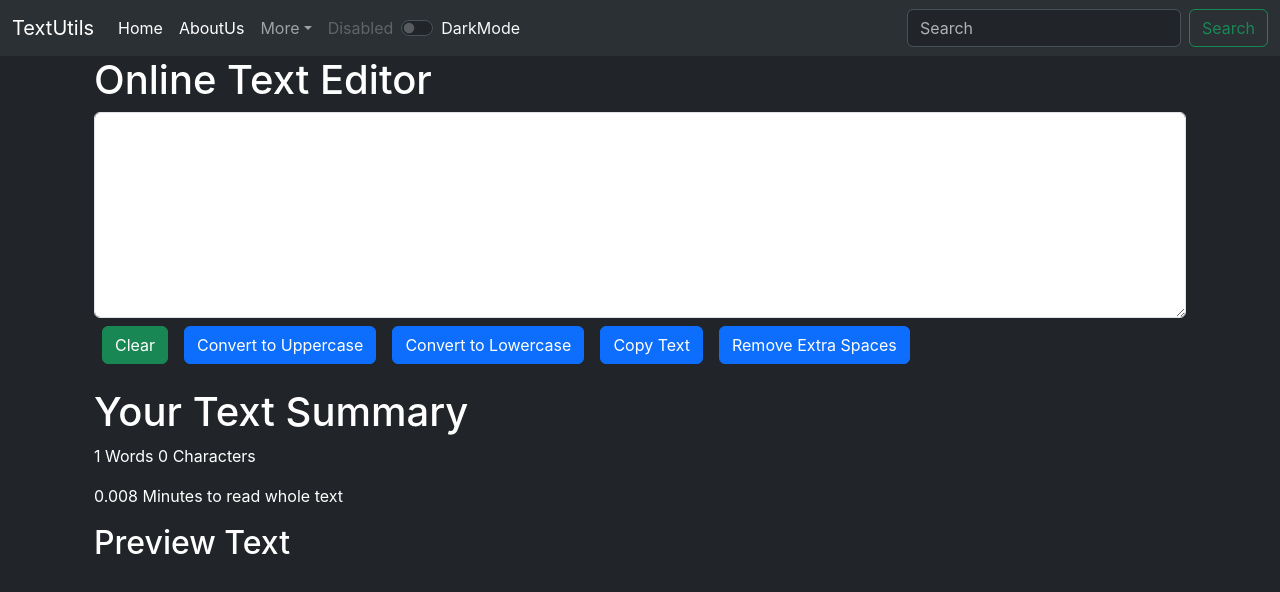
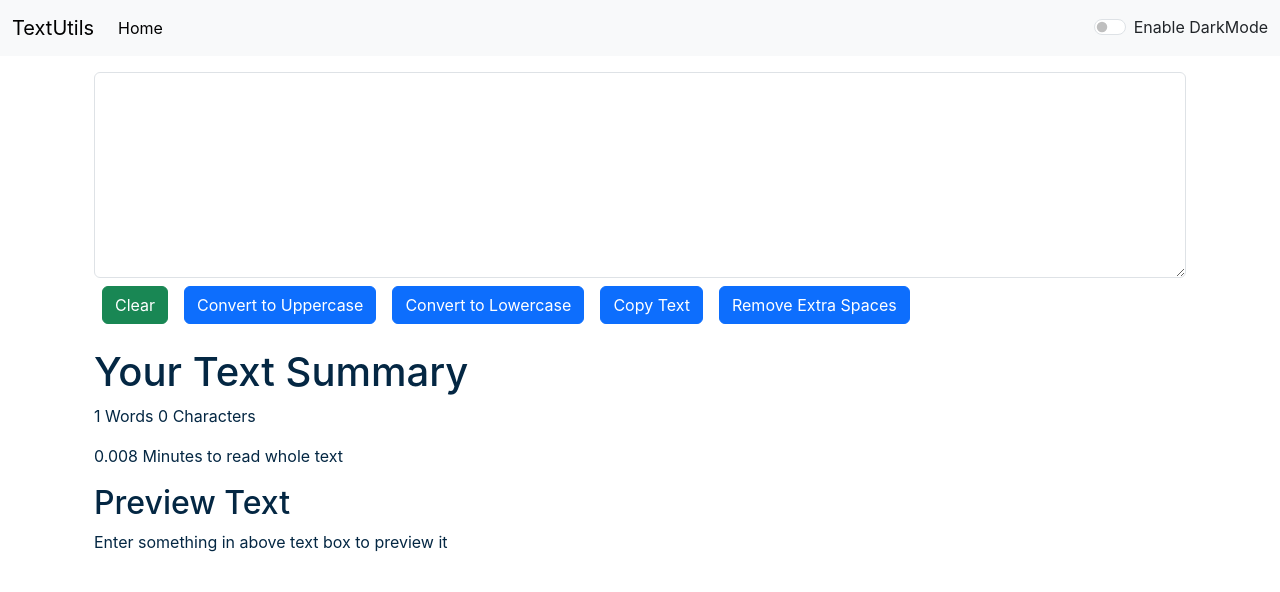
Before and after one commit to bilalfarooque/ReactTextutilsapp, a React (Create React App) app: page / in a window 1280 px wide. Shown: the top 592 px of the page. Built offline with nearby package versions, Linux system fonts and the light colour scheme.

Commit message:
all app ok darkmode

```diff
--- a/src/App.css
+++ b/src/App.css
@@ -43,7 +43,7 @@
 }
 
 [data-theme='dark'] {
-  --background-color: #212529;
+  --background-color:  #17222e;
   --text-color: #fff;
 }
 
--- a/src/App.js
+++ b/src/App.js
@@ -1,15 +1,63 @@
-import "./App.css";
-import About from "./components/About";
-import Navbar from "./components/Navbar";
-import Textarea from "./components/Textarea";
-function App() {
+import './App.css';
+import Navbar from './components/Navbar';
+import Textarea from './components/Textarea';
+import React, { useState } from 'react';
+
+
+export  default function App() {
+  const [mode, setMode] = useState('light'); // Whether dark mode is enabled or not
+
+  const toggleMode = ()=>{
+    if(mode === 'light'){
+      setMode('dark');
+      document.body.style.backgroundColor = '#042743';
+    }
+    else{
+      setMode('light');
+      document.body.style.backgroundColor = 'white';
+    }
+  }
   return (
-    < >
-      <Navbar title="TextUtils" firsttab="Home" secondtab="AboutUs" dropdown="More"/>
-      <div className="container">
-      <Textarea headings="Online Text Editor"/>
-      </div>
+    <>
+    {/* <Navbar title="TextUtils" aboutText="About TextUtils" /> */}
+    {/* <Navbar/> */}
+    <Navbar title="TextUtils" mode={mode} toggleMode={toggleMode} />
+    <div className="container my-3">
+    <Textarea heading="Enter the text to analyze below" mode={mode}/>
+    </div>
     </>
   );
-}
-export default App;
+  }
+
+// import { useState } from "react";
+// import "./App.css";
+// import Alert from "./components/Alert";
+// import Navbar from "./components/Navbar";
+// import Textarea from "./components/Textarea";
+// function App() {
+//   const [alert, setAlert] = useState(null);
+
+//   const showAlert = (message, type) => {
+//     setAlert({
+//       msg: message,
+//       type: type,
+//     })};
+
+//     return (
+//       <>
+//         <Navbar
+//           title="TextUtils"
+//           firsttab="Home"
+//           secondtab="AboutUs"
+//           dropdown="More"
+//         />
+//         <Alert />
+//         <div className="container">
+//           <Textarea headings="Online Text Editor" />
+//         </div>
+//       </>
+//     );
+//   };
+
+
+// export default App;
--- /dev/null
+++ b/src/components/Alert.js
@@ -0,0 +1,14 @@
+import React from "react";
+
+function Alert(props) {
+  return (
+    <div className="alert alert-success" role="alert">
+      <h4 className="alert-heading">Success!</h4>
+      <p>
+      {props.alert.msg}
+      </p>
+    </div>
+  );
+}
+
+export default Alert;
--- a/src/components/Navbar.js
+++ b/src/components/Navbar.js
@@ -4,90 +4,37 @@ import DarkModeButton from "./Darkmode";
 
 export default function Navbar(props) {
   return (
-    <>
-      <nav
-        className="navbar navbar-expand-lg bg-body-tertiary"
-        data-bs-theme="dark"
-      >
+
+        <nav className={`navbar navbar-expand-lg navbar-${props.mode} bg-${props.mode}`}>
             <div className="container-fluid">
-          <a className="navbar-brand" href="/">
-            {" "}
-            {props.title}
-          </a>
-          <button
-            className="navbar-toggler"
-            type="button"
-            data-bs-toggle="collapse"
-            data-bs-target="#navbarSupportedContent"
-            aria-controls="navbarSupportedContent"
-            aria-expanded="false"
-            aria-label="Toggle navigation"
-          >
+                <a className="navbar-brand" href="/">{props.title}</a>
+                <button className="navbar-toggler" type="button" data-bs-toggle="collapse" data-bs-target="#navbarSupportedContent" aria-controls="navbarSupportedContent" aria-expanded="false" aria-label="Toggle navigation">
                     <span className="navbar-toggler-icon"></span>
                 </button>
                 <div className="collapse navbar-collapse" id="navbarSupportedContent">
                     <ul className="navbar-nav me-auto mb-2 mb-lg-0">
                         <li className="nav-item">
-                <a className="nav-link active" aria-current="page" href="/">
-                  {props.firsttab}
-                </a>
+                            <a className="nav-link active" aria-current="page" href="/">Home</a>
                         </li>
                         <li className="nav-item">
-                <a className="nav-link active" href="/About.js">
-                  {props.secondtab}
-                </a>
-              </li>
-              <li className="nav-item dropdown">
-                <a
-                  className="nav-link dropdown-toggle"
-                  href="#"
-                  role="button"
-                  data-bs-toggle="dropdown"
-                  aria-expanded="false"
-                >
-                  {props.dropdown}
-                </a>
-                <ul className="dropdown-menu">
-                  <li>
-                    <a className="dropdown-item" href="#">
-                      Action
-                    </a>
-                  </li>
-                  <li>
-                    <a className="dropdown-item" href="#">
-                      Another action
-                    </a>
-                  </li>
-                  <li>
-                    <hr className="dropdown-divider" />
-                  </li>
-                  <li>
-                    <a className="dropdown-item" href="#">
-                      Something else here
-                    </a>
+                            <a className="nav-link" href="/">{props.aboutText}</a>
                         </li>
                     </ul>
-              </li>
-              <li className="nav-item">
-                <a className="nav-link disabled">Disabled</a>
-              </li>
-            <DarkModeButton/>
-            </ul>
-            <form className="d-flex" role="search">
-              <input
-                className="form-control me-2"
-                type="search"
-                placeholder="Search"
-                aria-label="Search"
-              />
-              <button className="btn btn-outline-success" type="submit">
-                Search
-              </button>
-            </form>
+                    {/* <form className="d-flex">
+                        <input className="form-control me-2" type="search" placeholder="Search" aria-label="Search" />
+                        <button className="btn btn-primary" type="submit">Search</button>
+                        <button cla
+                        ssName="btn btn-primary" type="submit">Search</button>
+                    </form> */}
+                    <div className={`form-check form-switch text-${props.mode==='light'?'dark':'light'}`}>
+                        <input className="form-check-input" onClick={props.toggleMode} type="checkbox" id="flexSwitchCheckDefault"/>
+                        <label className="form-check-label" htmlFor="flexSwitchCheckDefault">Enable DarkMode</label>
                     </div>
                 </div>
+            </div>
+
+
 </nav>
-    </>
   );
 }
 
--- a/src/components/Textarea.js
+++ b/src/components/Textarea.js
@@ -43,7 +43,7 @@ export default function Textarea(props) {
   const [text, SetText] = useState("");
   return (
     <>
-      <div className="container">
+      <div className="container"  style={{color: props.mode==='dark'?'white':'#042743'}}>
         <h1>{props.headings}</h1>
 
         <div className="mb-2">
@@ -72,14 +72,14 @@ export default function Textarea(props) {
         </button>
       </div>
 
-      <div className="container mt-4">
+      <div className="container mt-4"  style={{color: props.mode==='dark'?'white':'#042743'}}>
         <h1>Your Text Summary</h1>
         <p>
           {text.split(" ").length} Words {text.length} Characters
         </p>
         <p>{0.008 * text.split(" ").length} Minutes to read whole text </p>
         <h2>Preview Text</h2>
-        <p>{text}</p>
+        <p>{text.length>0? text : "Enter something  in above text box to preview it"}</p>
       </div>
     </>
   );
```
Also changed, not shown: src/components/Darkmode.js (+16 -9 lines). Lines whose indentation alone changed are shown as unchanged.
